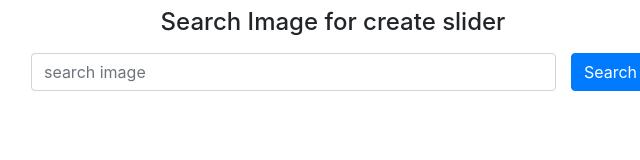
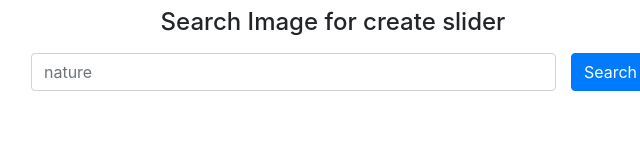
Before and after one commit to protyasha201/fancy-slider, a plain HTML site: page index.html in a window 1280 px wide. Shown: the full height of the page, 307-947 px from the left. Drawn offline with nearby package versions, Linux system fonts and the light colour scheme.

Commit message:
completed

```diff
--- a/index.html
+++ b/index.html
@@ -20,7 +20,7 @@
     <h4 class="mt-2 text-center">Search Image for create slider</h4>
     <div class="form-inline mt-3 d-flex justify-content-center">
       <div class="input-group col-md-6 mb-2">
-        <input type="text" class="form-control" id="search" placeholder="search image">
+        <input type="text" class="form-control" id="search" placeholder="nature">
       </div>
       <button type="button" id="search-btn" class="btn btn-primary mb-2">Search</button>
     </div>
```
